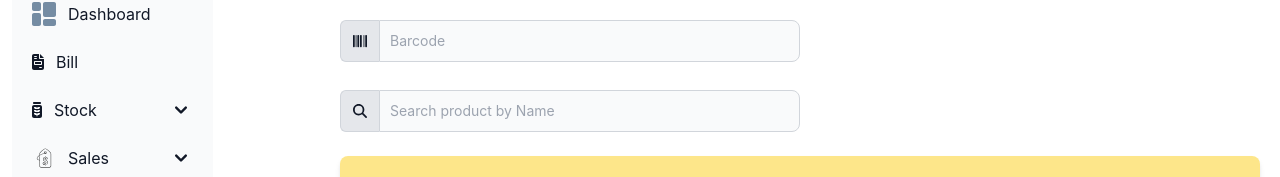
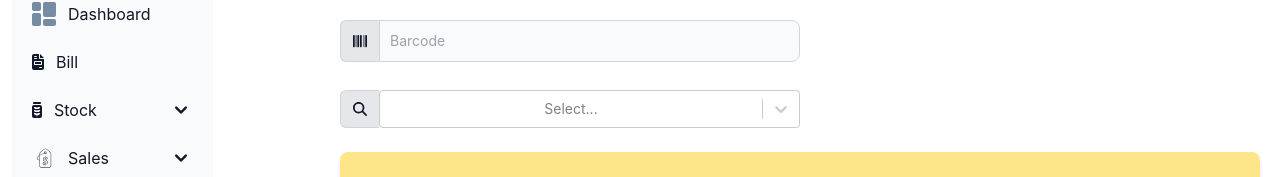
Before and after one commit to samueltefera/potential-inventory, a React (Create React App) app in the folder client/: page /dashboard/bill in a window 1280 px wide. Shown: the part 214-391 px from the top of the page. Built offline with nearby package versions, Linux system fonts and the light colour scheme; no server answers.

Commit message:
prouduct dropdown input box

```diff
--- a/client/src/Components/Bill/Bill.jsx
+++ b/client/src/Components/Bill/Bill.jsx
@@ -1,11 +1,26 @@
 import { faBarcode, faMoneyBill, faSearch, faUserPlus, faXmark } from "@fortawesome/free-solid-svg-icons";
 import { FontAwesomeIcon } from "@fortawesome/react-fontawesome";
-import { useState } from "react";
+import { useState, useEffect } from "react";
 import { Link } from "react-router-dom";
+import Select from 'react-select'
+
 
 const Bill = () => {
+    const productUrl = `http://127.0.0.1:8000/products/`;
+
     const [willSoldProducts, setWillSoldProducts] = useState([]);
+    const [products, setProducts] = useState([])
 
+    const handleProudctSelection = (evnt) => {
+        console.log(evnt.value)
+        console.log(evnt.label)
+    }
+
+    useEffect(() => {
+        fetch(productUrl)
+            .then(res => res.json())
+            .then(data => setProducts(data))
+    }, [])
     return (
         <>
             <h1 className="text-start sm:text-3xl text-2xl font-medium title-font text-gray-900">Bill</h1>
@@ -53,17 +68,21 @@ const Bill = () => {
                         </div>
                     </div>
 
+
+
                     {/* Search product */}
                     <div class="md:flex md:items-center md:justify-start mb-6">
                         <div class="flex md:w-3/6">
                             <span class="inline-flex items-center px-3 text-sm text-gray-900 bg-gray-200 border border-r-0 border-gray-300 rounded-l-md dark:bg-gray-600 dark:text-gray-400 dark:border-gray-600">
                                 <FontAwesomeIcon icon={faSearch} />
                             </span>
-                            <input
-                                type="text"
-                                id="website-admin"
-                                class="rounded-none rounded-r-lg bg-gray-50 border text-gray-900 focus:ring-blue-500 focus:border-blue-500 block flex-1 min-w-0 w-full text-sm border-gray-300 p-2.5  dark:bg-gray-700 dark:border-gray-600 dark:placeholder-gray-400 dark:text-white dark:focus:ring-blue-500 dark:focus:border-blue-500"
-                                placeholder="Search product by Name"
+                            <Select
+                                onChange={handleProudctSelection}
+                                className="border-0 rounded-tl-0 rounded-bl-0 bg-gray-50 text-gray-900 focus:ring-blue-500 focus:border-blue-500 block flex-1 min-w-0 w-full text-sm dark:bg-gray-700 dark:placeholder-gray-400 dark:text-white dark:focus:ring-blue-500 dark:focus:border-blue-500"
+                                options={products.map((product) => ({
+                                    value: product.id,
+                                    label: product.name,
+                                }))}
                             />
                         </div>
                     </div>
```
